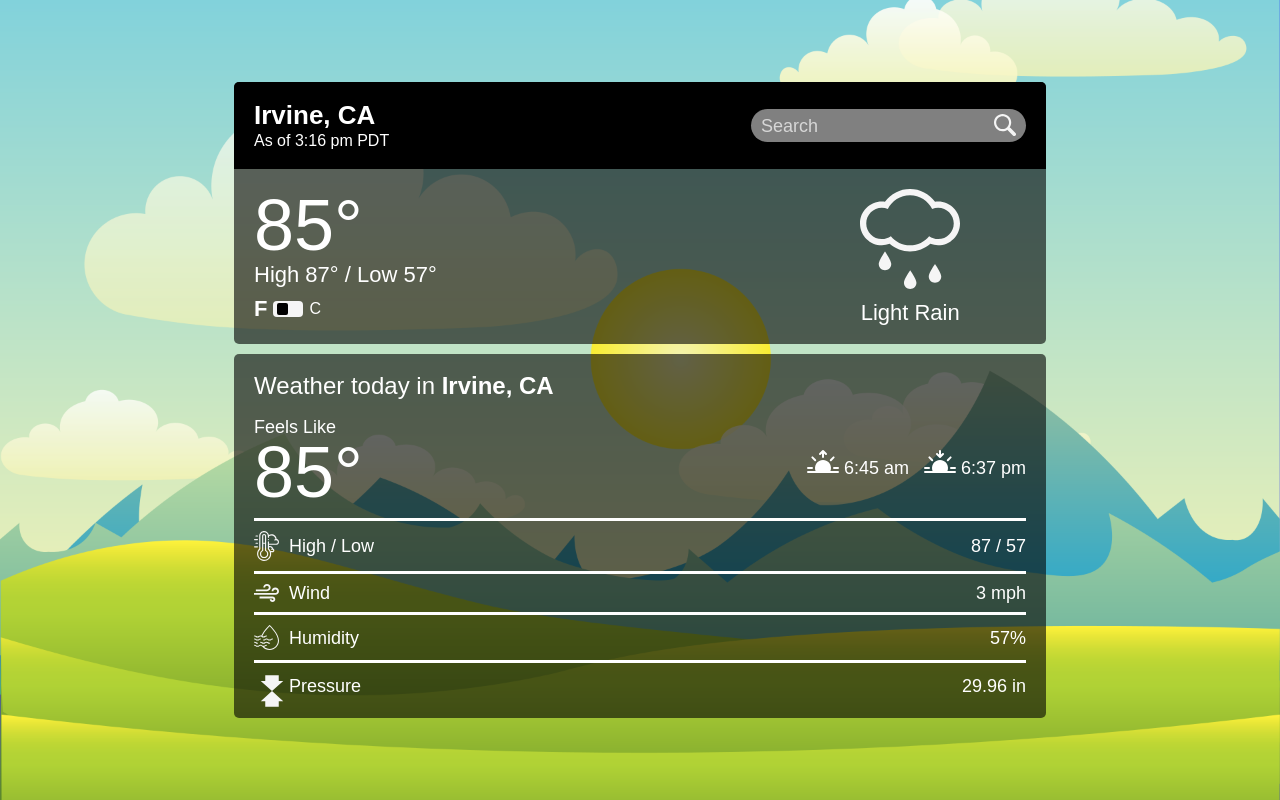
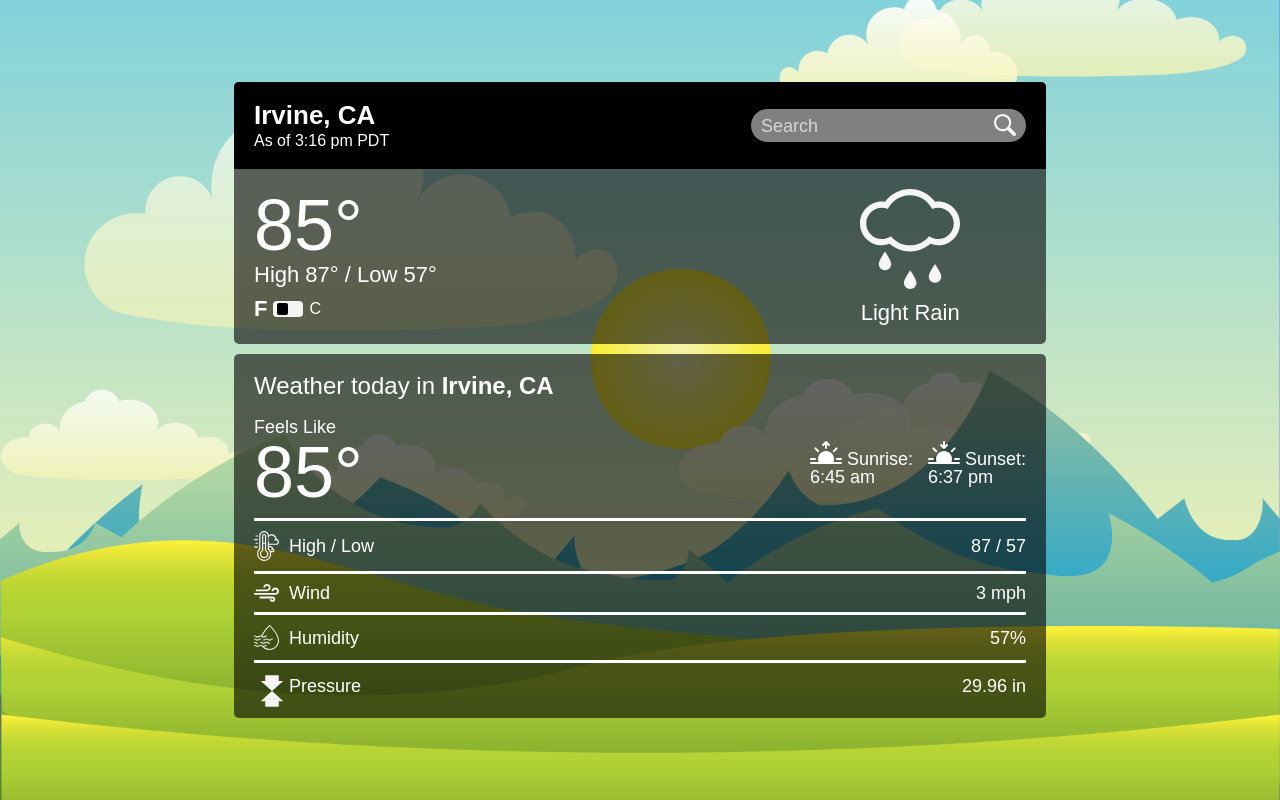
Before and after one commit to dukdukg00se/weather-app, a website built with webpack: page dist/index.html in a window 1280 px wide. Built offline with nearby package versions, Linux system fonts and the light colour scheme.

Commit message:
Adjust details-body-top layout

```diff
--- a/dist/index.html
+++ b/dist/index.html
@@ -25,7 +25,6 @@
               <img src="../src/modules/detailed/images/magnify-glass.svg" />
             </div>
           </div>
-
         </header>
 
         <div id="sum-body">
@@ -61,18 +60,26 @@
             <div>Feels Like <span id="feels-value">85°</span></div>
 
             <div>
-              <div id="sunrise-value">
+              <div>
+                <div>
                   <img
                     class="sun-icon"
                     src="../src/modules/detailed/images/sunrise-fill.svg"
-                /><span> 6:45 am</span>
+                  />
+                  Sunrise:
                 </div>
-              <div id="sunset-value">
+                <span id="sunrise-value">6:45 am</span>
+              </div>
+
+              <div>
+                <div>
                   <img
                     class="sun-icon"
                     src="../src/modules/detailed/images/sunset-fill.svg"
                   />
-                <span> 6:37 pm</span>
+                  Sunset:
+                </div>
+                <span id="sunset-value">6:37 pm</span>
               </div>
             </div>
           </div>
```
Lines whose indentation alone changed are shown as unchanged.
